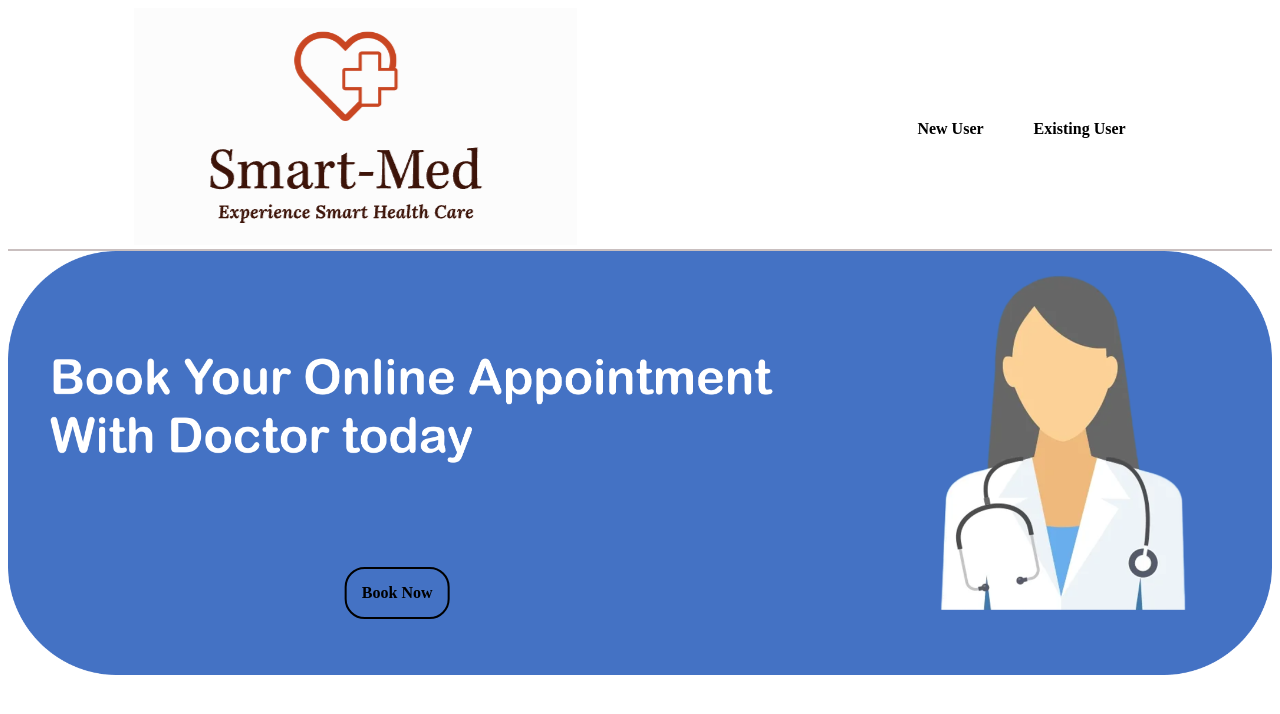
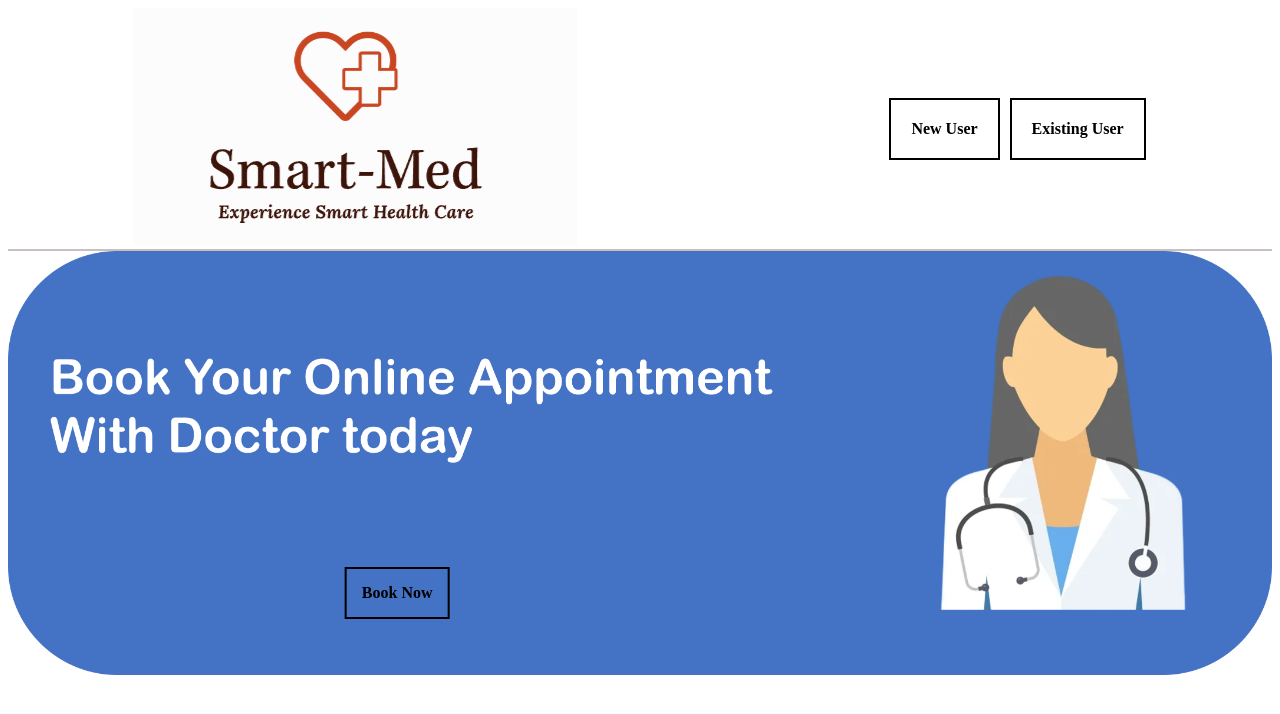
Before and after one commit to Duddu-Hriday/Devilopers-PARSEC-3.0-, a PHP site: page /HOME.php in a window 1280 px wide. Shown: the top 714 px of the page. Run offline with PHP 8.4, Linux system fonts and the light colour scheme.

Commit message:
Update style.css

```diff
--- a/style.css
+++ b/style.css
@@ -3,6 +3,7 @@ header
 display: flex;
 justify-content: space-between;
 align-items: center;
+/* position: sticky; */
 padding: 0px 10%;
 flex-wrap: wrap;
 border-bottom: 2px solid rgb(201, 191, 191);
@@ -15,7 +16,7 @@ border-bottom: 2px solid rgb(201, 191, 191);
   transform: translate(-50%, -50%);
   -ms-transform: translate(-50%, -50%);
   border: 2px solid black;
-  border-radius: 20px;
+  /* border-radius: 20px; */
   padding:15px;
 }
 .doc a :hover{
@@ -30,7 +31,8 @@ border-bottom: 2px solid rgb(201, 191, 191);
     font-weight: bold;
     padding:20px;
     margin-left: 10px;
-    border-radius: 20px;
+    border:2px solid black;
+    /* border-radius: 20px; */
 
 
   }
@@ -57,7 +59,7 @@ border-bottom: 2px solid rgb(201, 191, 191);
     transform: translate(-50%, -50%);
     -ms-transform: translate(-50%, -50%);
     border: 2px solid black;
-    border-radius: 20px;
+    /* border-radius: 20px; */
     padding:15px;
   }
   .doc a :hover{
@@ -127,7 +129,7 @@ border-bottom: 2px solid rgb(201, 191, 191);
     font-weight: bold;
     padding:20px 30px;
     margin-left: 10px;
-    border-radius: 20px;
+    /* border-radius: 20px; */
   }
 
   input[type=submit]:hover {
```
